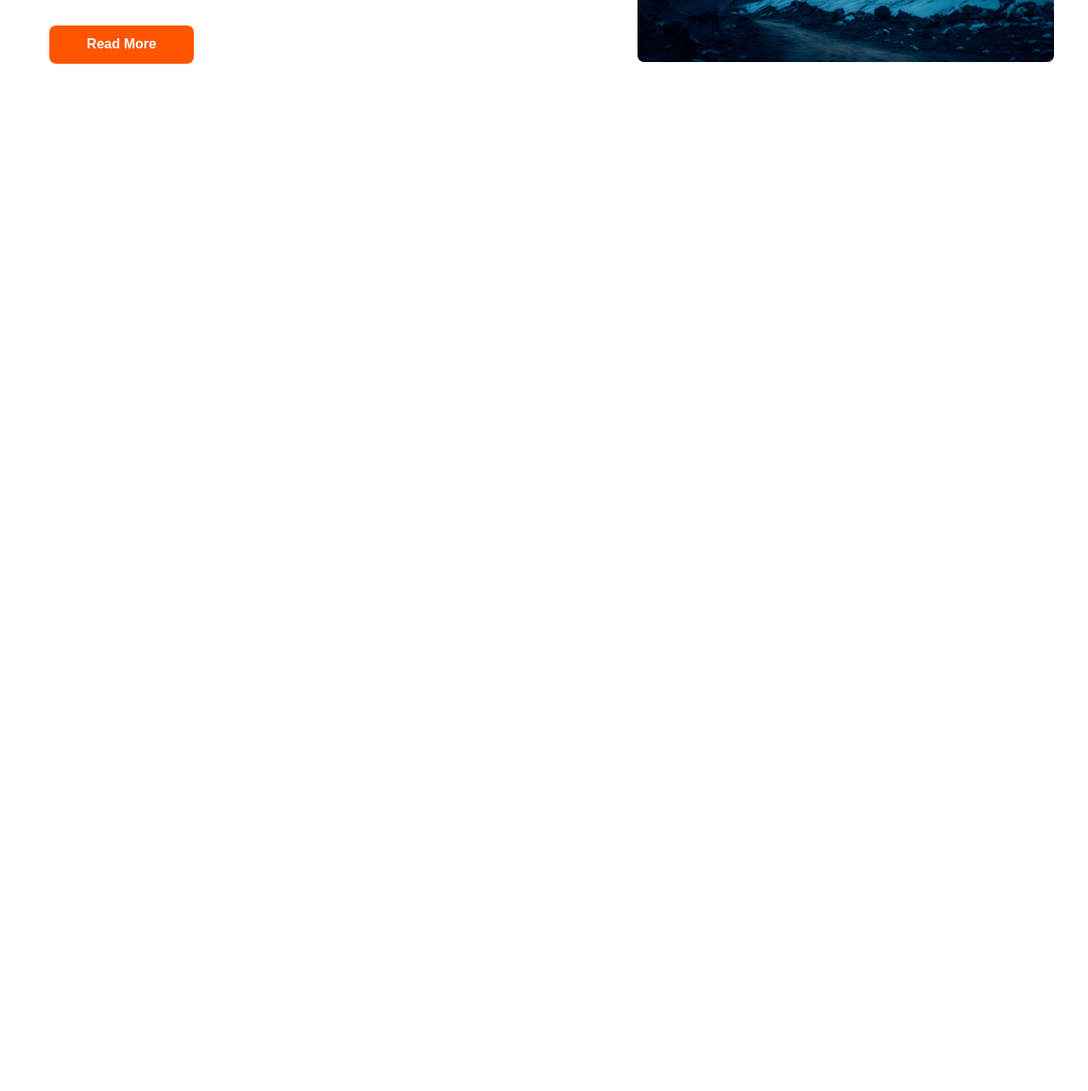
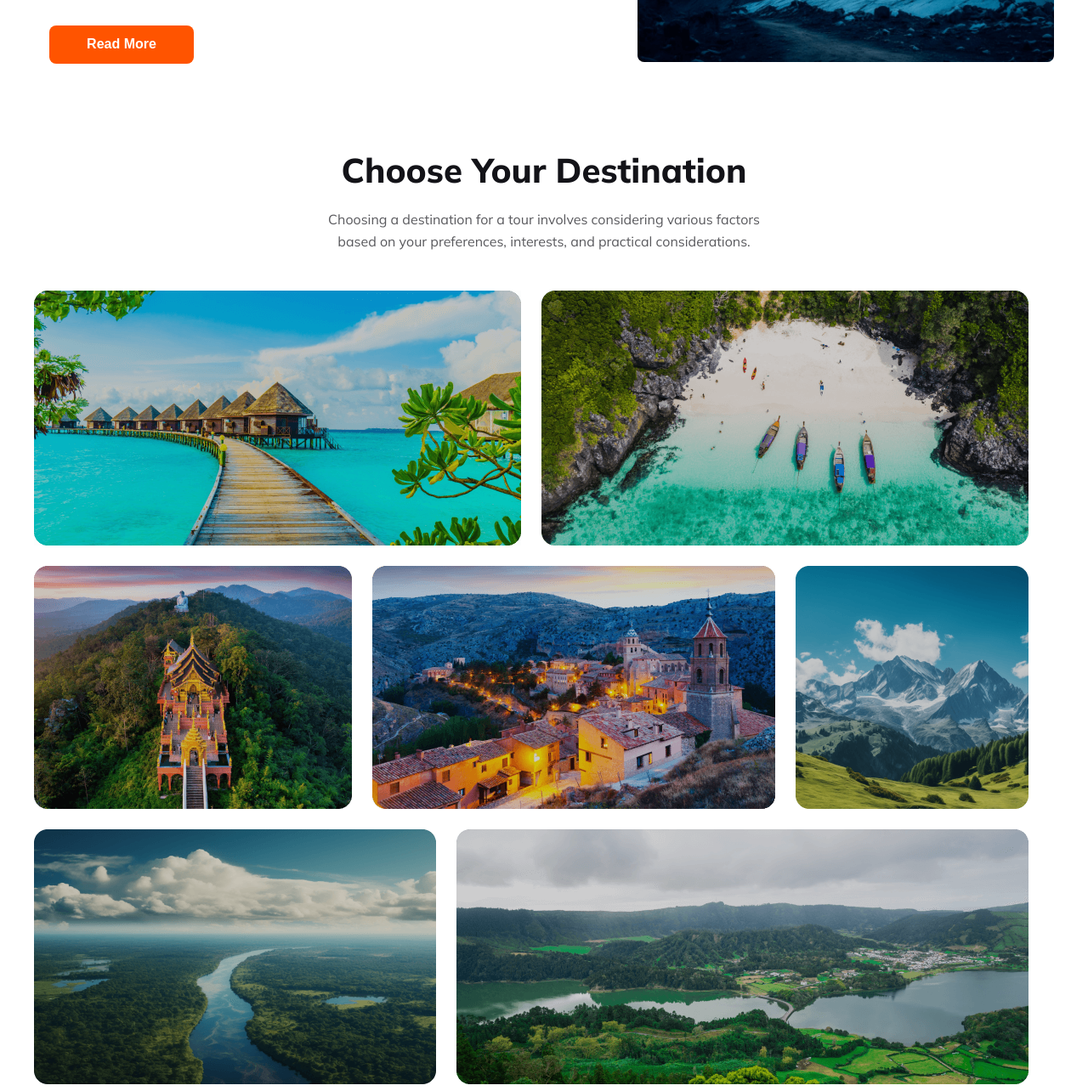
Before and after one commit to Sadia-d/Assaingment-2, a plain HTML site: page index.html in a window 1280 px wide. Shown: the part 1203-2487 px from the top of the page at 85% size. Before the commit the page ends 1286 px from the top, so only its background shows below. Drawn offline with Linux system fonts and the light colour scheme.

Commit message:
added destination

```diff
--- a/index.html
+++ b/index.html
@@ -54,9 +54,33 @@
               <span class="tours-description">This tour takes you through the most iconic and picturesque destinations, offering an immersive experience in the heart of the Himalayas.</span>
               <button class="btn-praimary">Read More</button>
             </div>
+            <div class="images">
+                <img src="images/Rectangle 4.png" alt="">
+            </div>
+        </section>
+        <!-- tour section end here -->
+
+        <section class="choose-destination">
+            <div class="destination-container">
+                <h1 class="destination-title">Choose Your Destination</h1>
+                <span class="destination-description">Choosing a destination for a tour involves considering various factors <br> based on your preferences, interests, and practical considerations.</span>
+            </div>
+
             <div class="img-container">
-                <img src="Images/Rectangle 4.png" alt="">
-            </div>
+                <div class="maldive">
+                    <img src="Images/Rectangle 5.png" alt="">
+                    <img src="Images/Rectangle 8.png" alt="" class="indonasia">
+               </div>
+               <div class="srilanka">
+                <img src="Images/Rectangle 6.png" alt="">
+                    <img src="Images/Rectangle 7.png" alt="">
+                    <img src="Images/Rectangle 9.png" alt="">
+               </div>
+                    <div class="bangladesh">
+                        <img src="Images/Rectangle 11.png" alt="">
+                        <img src="Images/Rectangle 10.png" alt="">
+                    </div>
+                </div>
         </section>
     </main>
     <footer>
--- a/styles/travel.css
+++ b/styles/travel.css
@@ -70,7 +70,7 @@ main{
     border-radius: 16px;
     min-height: 500px;
 }
-.travel-title{
+.travel-title {
     color: #FFF;
 font-size: 60px;
 font-weight: 800;
@@ -153,14 +153,14 @@ margin-top: 100px;
 /* border: 2px solid yellow; */
 width: 50%;
 }
-.tours-title{
+.tours-title , .destination-title{
     color: #131318;
 font-size: 40px;
 font-weight: 800;
 margin-bottom:20px ;
 
 }
-.tours-description{
+.tours-description , .destination-description{
     color: rgba(19, 19, 24, 0.70);
 font-size: 16px;
 font-weight: 400;
@@ -170,14 +170,14 @@ line-height: 26px;
     margin-top: 30px;
 }
 
-.img-container{
+.images{
     /* border: 2px solid slateblue; */
     width: 50%;
     display: flex;
     justify-content: end;
 
 }
-.img-container img{
+.images img{
     width: 490px;
     height: 520px;
    background:url('../Images/Rectangle\ 4.png'),lightgray 50% / cover no-repeat;
@@ -186,3 +186,28 @@ line-height: 26px;
 }
 
 /* Tour section end */
+
+
+.destination-container{
+text-align: center;
+margin-top: 100px;
+}
+
+
+.maldive{
+    margin-top: 45px;
+    display: flex;
+  gap: 24px;
+  margin-bottom: 24px;
+}
+
+.srilanka{
+    display: flex;
+    gap: 24px;
+    margin-bottom: 24px;
+}
+
+.bangladesh{
+    display: flex;
+    gap: 24px;
+}
```
